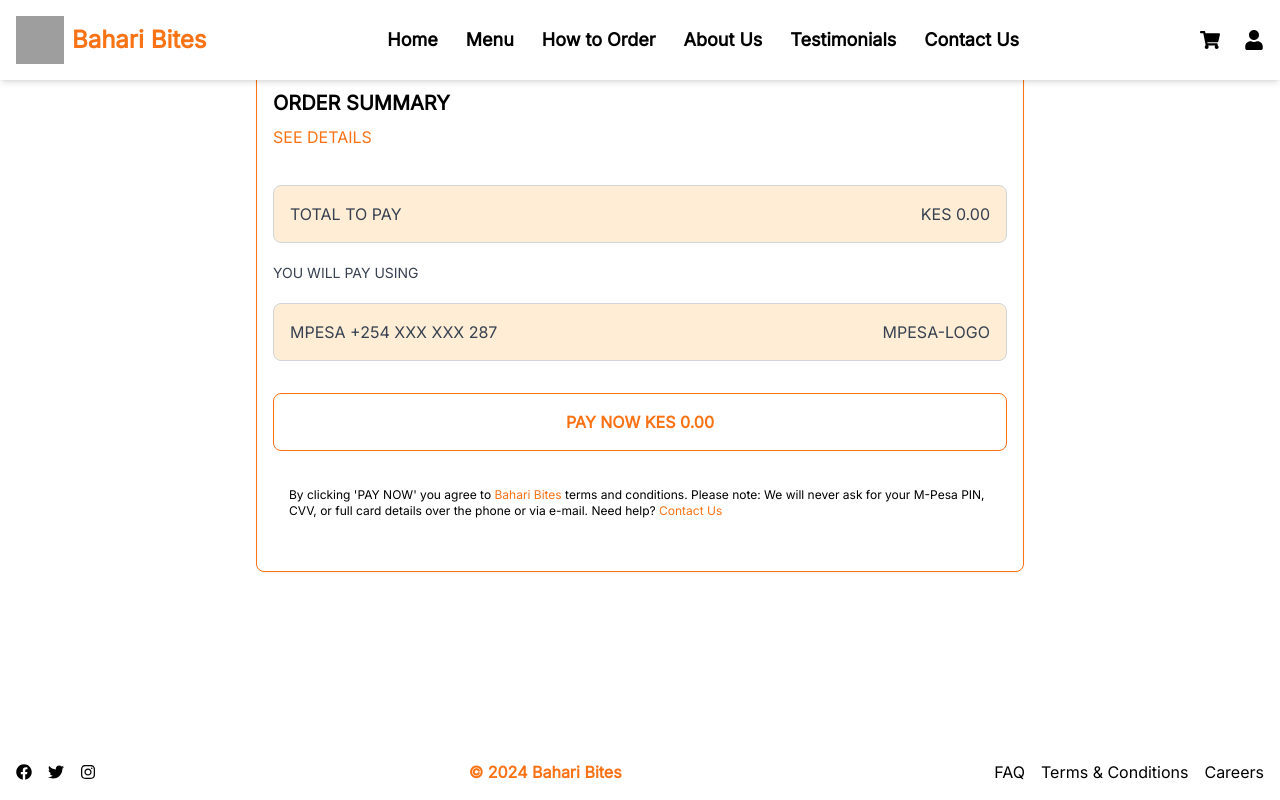
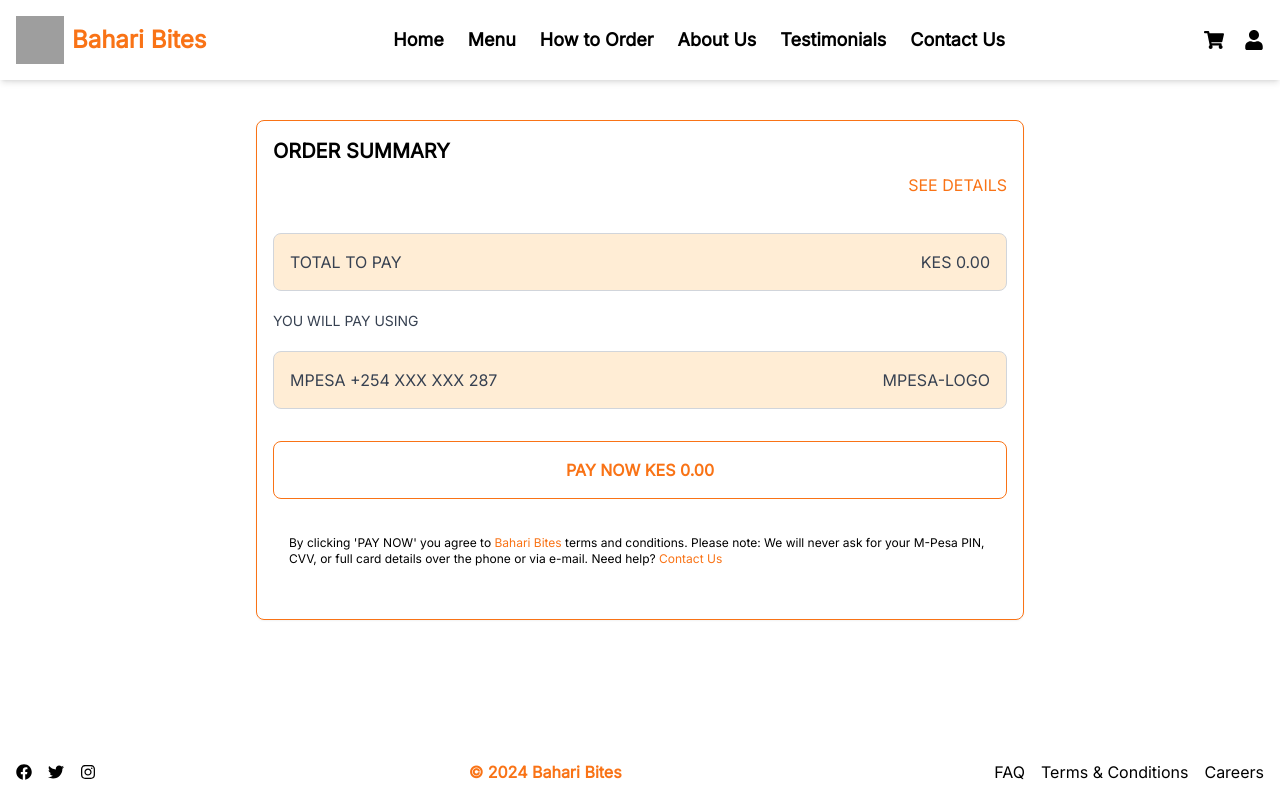
Before and after one commit to Kimoney/bahari-bites-frontend, a React (Vite) app: page /summary in a window 1280 px wide. Built offline with nearby package versions, Linux system fonts and the light colour scheme; grey boxes are pictures that could not be loaded.

Commit message:
style: Made navbar responsive.

```diff
--- a/src/components/CheckoutSummary/CheckoutSummary.jsx
+++ b/src/components/CheckoutSummary/CheckoutSummary.jsx
@@ -7,10 +7,10 @@
     const totalPrice = cart.reduce((total, item) => total + item.price * item.quantity, 0);
 
     return (
-        <div className="p-4 sm:p-6 lg:p-8">
+        <div className="p-4 sm:p-6 lg:p-8 mt-12">
             <div className="max-w-md mx-auto lg:max-w-3xl">
                 <div className="border border-orange-500 rounded-lg shadow-sm p-4 mt-10 bg-white">
-                    <div className="pb-4 mb-4 flex flex-col items-center sm:items-start">
+                    <div className="pb-4 mb-4 flex flex-col">
                         <h4 className="text-xl font-bold uppercase text-center sm:text-left">Order Summary</h4>
                         <Link to="/cart" className="mt-2 text-orange-500 text-center sm:text-right uppercase">
                             See Details
--- a/src/components/Navbar/Navbar.jsx
+++ b/src/components/Navbar/Navbar.jsx
@@ -54,35 +54,35 @@
           alt="Bahari Bites Logo"
           className="w-12 h-12 mr-2"
         />
-        <h1 className="text-orange-500 text-2xl font-bold hidden md:block">Bahari Bites</h1>
+        <h1 className="text-orange-500 text-2xl font-bold hidden md:block whitespace-nowrap">Bahari Bites</h1>
       </div>
-      <ul className="flex space-x-7 items-center">
-        <li className={`hidden md:inline text-lg font-bold cursor-pointer ${activeSection === 'home' ? 'text-orange-500' : 'text-black hover:text-orange-500'}`}>
+      <ul className="flex space-x-6 items-center">
+        <li className={`hidden md:inline text-sm md:text-lg font-bold cursor-pointer ${activeSection === 'home' ? 'text-orange-500' : 'text-black hover:text-orange-500'} whitespace-nowrap`}>
           <NavLink to="/" onClick={() => setActiveSection('home')}>
           Home
           </NavLink>
         </li>
-        <li className={`hidden md:inline text-lg font-bold cursor-pointer ${activeSection === 'menu' ? 'text-orange-500' : 'text-black hover:text-orange-500'}`}>
+        <li className={`hidden md:inline text-sm md:text-lg font-bold cursor-pointer ${activeSection === 'menu' ? 'text-orange-500' : 'text-black hover:text-orange-500'} whitespace-nowrap`}>
           <NavLink to="/menu" onClick={() => setActiveSection('menu')}>
           Menu
           </NavLink>
         </li>
-        <li className={`hidden md:inline text-lg font-bold cursor-pointer ${activeSection === 'howtoorder' ? 'text-orange-500' : 'text-black hover:text-orange-500'}`}>
+        <li className={`hidden md:inline text-sm md:text-lg font-bold cursor-pointer ${activeSection === 'howtoorder' ? 'text-orange-500' : 'text-black hover:text-orange-500'} whitespace-nowrap`}>
           <NavLink to="/howtoorder" onClick={() => setActiveSection('howtoorder')}>
           How to Order
           </NavLink>
         </li>
-        <li className={`hidden md:inline text-lg font-bold cursor-pointer ${activeSection === 'about' ? 'text-orange-500' : 'text-black hover:text-orange-500'}`}>
+        <li className={`hidden md:inline text-sm md:text-lg font-bold cursor-pointer ${activeSection === 'about' ? 'text-orange-500' : 'text-black hover:text-orange-500'} whitespace-nowrap`}>
           <NavLink to="/about" onClick={() => setActiveSection('about')}>
           About Us
           </NavLink>
         </li>
-        <li className={`hidden md:inline text-lg font-bold cursor-pointer ${activeSection === 'testimonials' ? 'text-orange-500' : 'text-black hover:text-orange-500'}`}>
+        <li className={`hidden md:inline text-sm md:text-lg font-bold cursor-pointer ${activeSection === 'testimonials' ? 'text-orange-500' : 'text-black hover:text-orange-500'} whitespace-nowrap`}>
           <NavLink to="/testimonials" onClick={() => setActiveSection('testimonials')}>
           Testimonials
           </NavLink>
         </li>
-        <li className={`hidden md:inline text-lg font-bold cursor-pointer ${activeSection === 'contact' ? 'text-orange-500' : 'text-black hover:text-orange-500'}`}>
+        <li className={`hidden md:inline text-sm md:text-lg font-bold cursor-pointer ${activeSection === 'contact' ? 'text-orange-500' : 'text-black hover:text-orange-500'} whitespace-nowrap`}>
           <NavLink to="/contact" onClick={() => setActiveSection('contact')}>
           Contact Us
           </NavLink>
@@ -118,7 +118,7 @@
           </NavLink>
         </li>
       </ul>
-      <div className="flex space-x-6 relative">
+      <div className="flex space-x-5 relative ml-3">
         <NavLink to="/cart" onClick={() => setActiveSection('cart')}>
           <div className="relative">
             <FaShoppingCart
```
Also changed, not shown: src/components/Navbar/navbar.css (deleted). Lines whose indentation alone changed are shown as unchanged.
